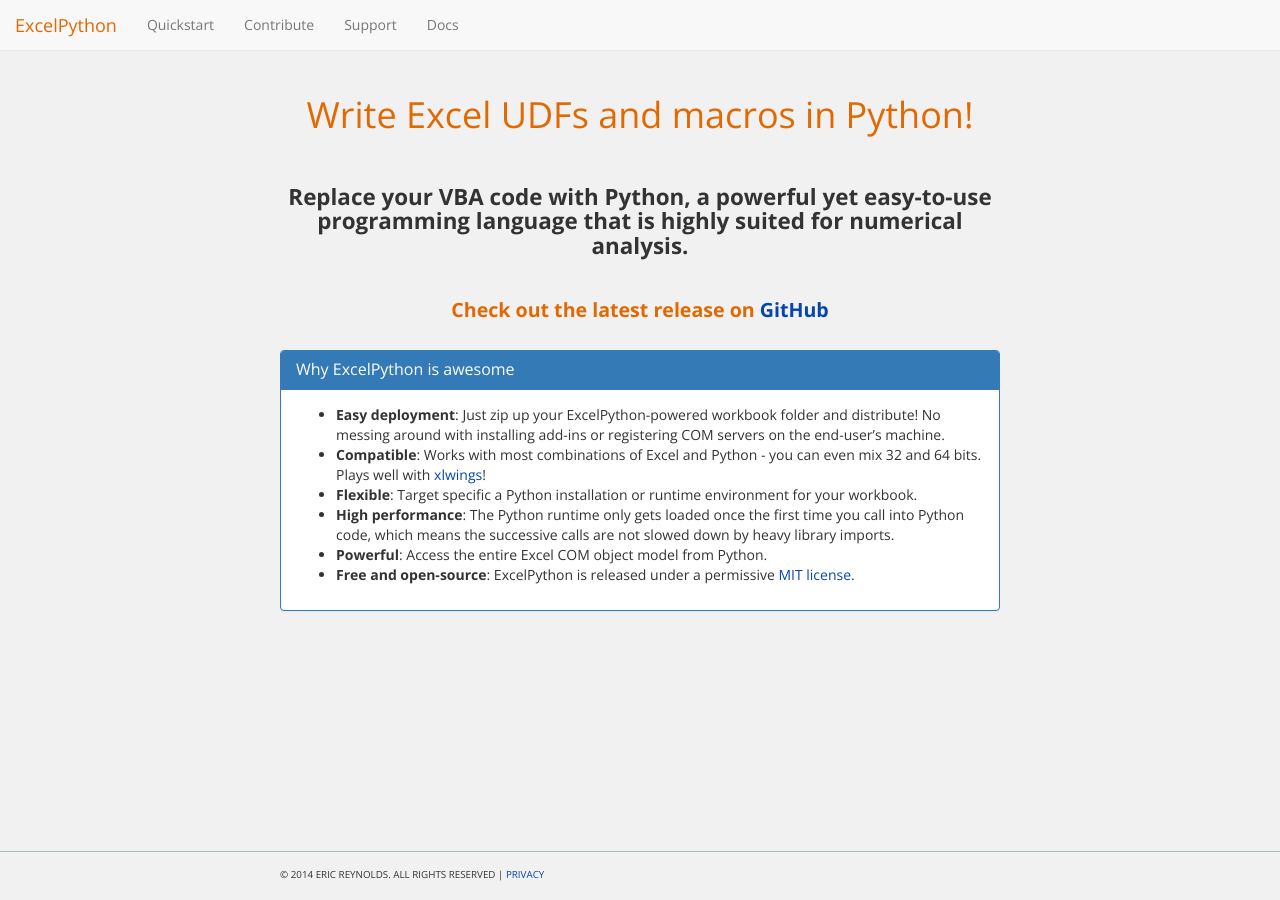
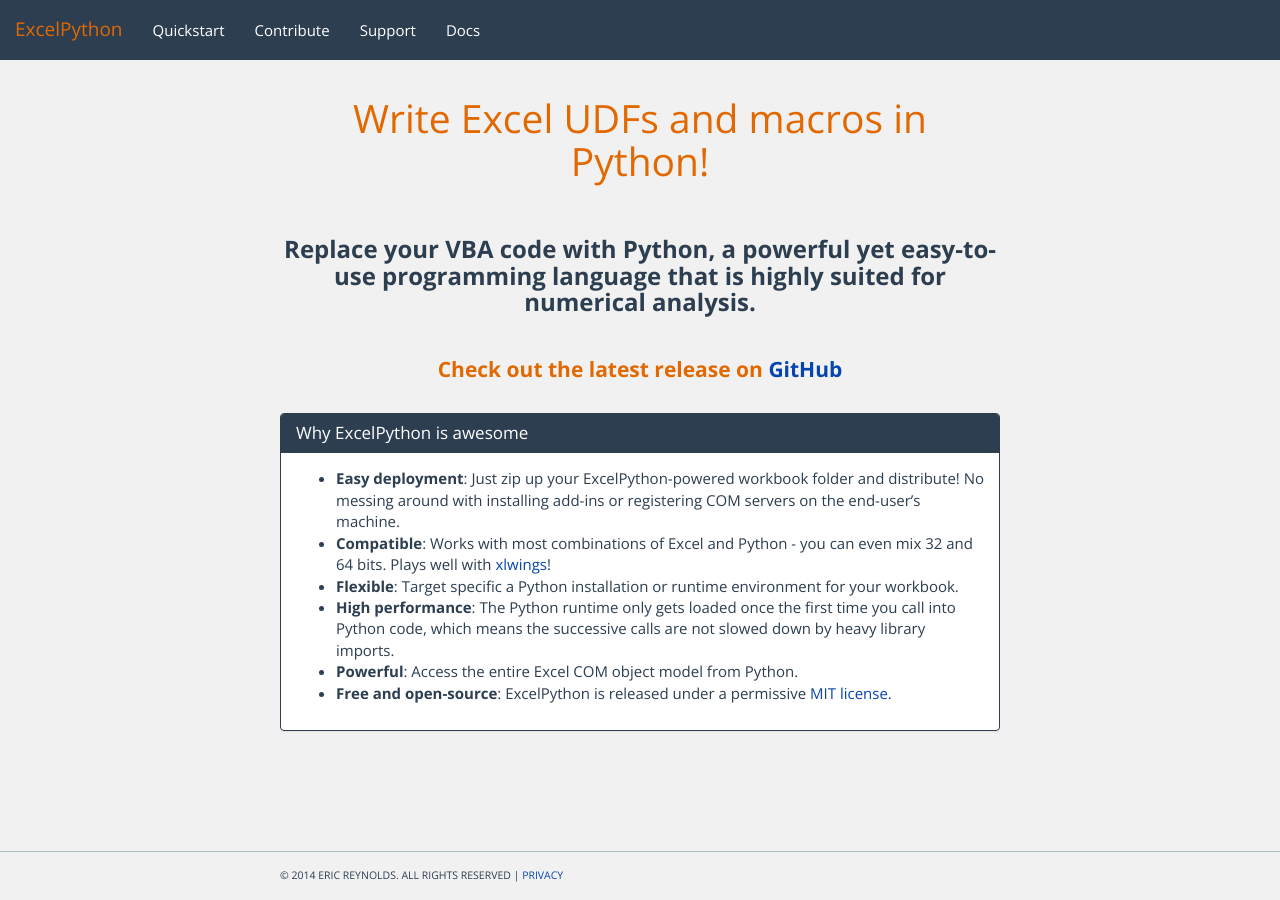
Before and after one commit to ericremoreynolds/excelpython, a Jekyll site: the page built from index.md, in a window 1280 px wide. Built offline with Jekyll 4.4.1, drawn with Linux system fonts in a browser that asks for light colours; nearby versions of some CDN libraries; library files that are not in the unit come from our copies; Markdown is read by kramdown in place of the engine named in the settings.

Commit message:
Update landingpage.html

```diff
--- a/_layouts/landingpage.html
+++ b/_layouts/landingpage.html
@@ -1,12 +1,13 @@
 <!DOCTYPE html>
 <html lang="en">
 <head>
+    <base href="http://ericremoreynolds.github.io/excelpython">
     <meta charset="utf-8">
     <title>{{ site.name }}</title>
     <meta name="viewport" content="width=device-width, initial-scale=1.0">
     <meta name="description" content="{{ site.description }}">
 
-    <link href="/static/css/bootstrap.css" rel="stylesheet">
+    <link href="/static/css/bootstrap.min.css" rel="stylesheet">
     <link href="/static/css/custom.css" rel="stylesheet">
     <link href="/static/css/codehighlighting.css" rel="stylesheet">
     <link href="/static/css/landingpage.css" rel="stylesheet">
```
